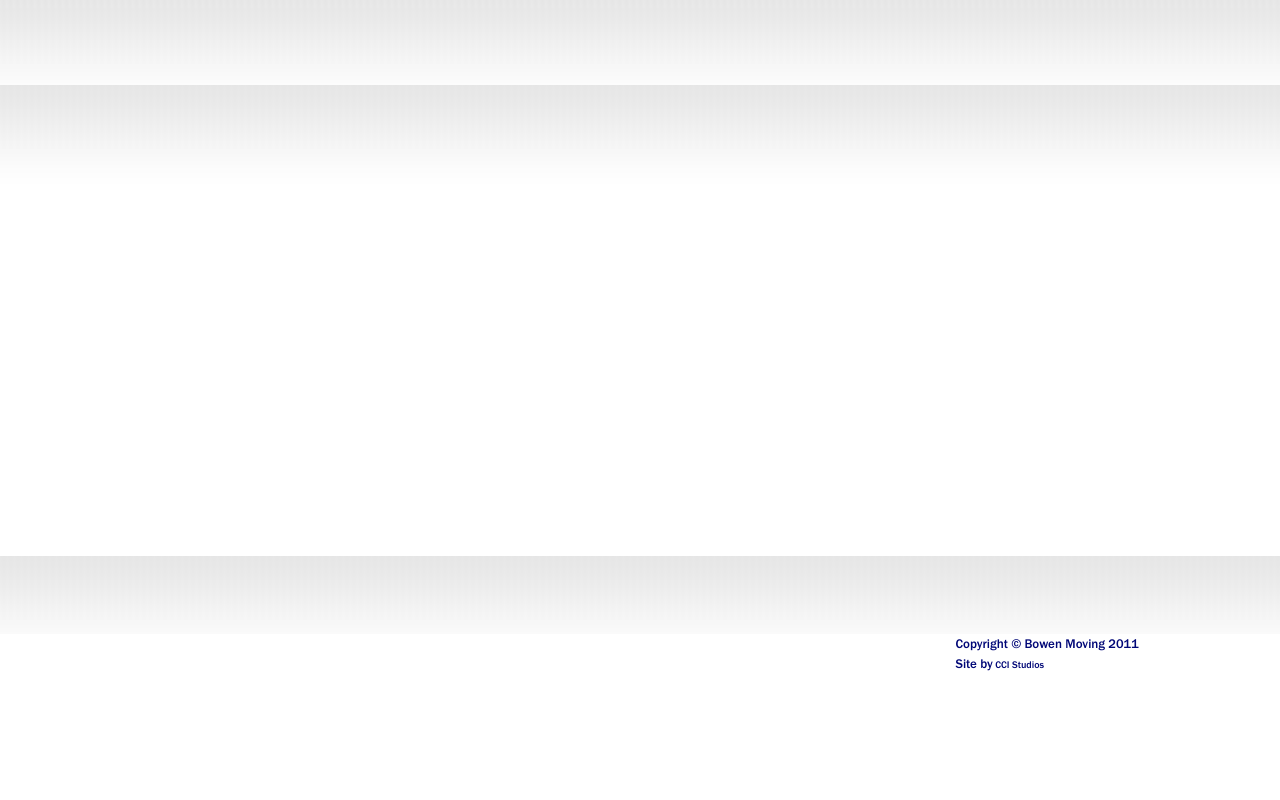
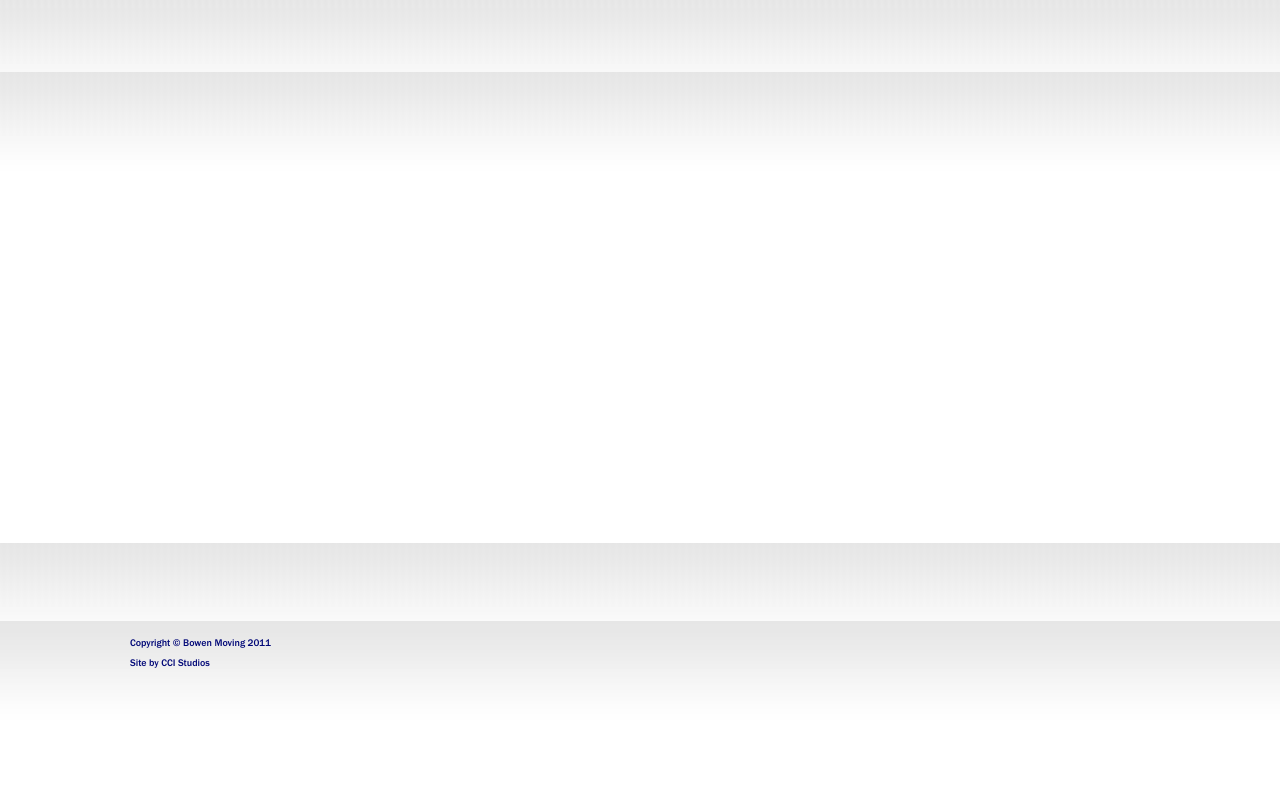
Before and after one commit to CCI-Studios/Bowen-Moving, a PHP site: page / in a window 1280 px wide. Run offline with PHP 8.4, Linux system fonts and the light colour scheme.

Commit message:
Bowen Moving site work continued.

```diff
--- a/template/templates/BowenMoving/css/elements.css
+++ b/template/templates/BowenMoving/css/elements.css
@@ -5,12 +5,13 @@
 
 html, body { height: 100%;}
 
-
 a { color: #000777; text-decoration: none;}
 
 a:hover { color: #8d0000;}
 
-p { padding: 1em 0; }
+p { padding: 1em 0;}
+
+
 
 body {
 	font-family: fgm, helvetica, Arial, sans-serif;
@@ -20,19 +21,21 @@
 	line-height: 20px;
 }
 
-h1, h2, h3, h4, h5, h6 { color: #8d0000; font-size: 13px;}
+h1, h2, h3, h4, h5, h6 {
+	color: #8d0000;
+	font-size: 13px;
+	margin: 0 -20px 0;
+}
 
 h1 {
-	width: 1021px;
 	text-indent: 20px;
 	font-size: 16px;
 	text-transform: uppercase;
 	border-bottom: 4px #000777 solid;
 	padding-bottom: 9px;
 	padding-top: 36px;
-
 }
 
-h2 { text-indent: 20px; border-bottom: 1px #000777 solid;}
+h2 { text-indent: 20px; border-bottom: 2px #000777 solid;}
 
-h3 {}
+h3 { }
--- a/template/templates/BowenMoving/css/layout.css
+++ b/template/templates/BowenMoving/css/layout.css
@@ -1,39 +1,25 @@
 #top > div, #mainmenu > div, #content > div, #bottom > div,
-#footer > div {
-	margin: 0 auto;
-	width: 1021px;
-}
+#footer > div { margin: 0 auto; width: 1020px;}
 
-#top { background: url(../images/bgtop.jpg) repeat-x; }
+#top { background: url(../images/bgtop.jpg) repeat-x;}
 
-#logo1 {
-	margin: 0  0 31px;
-	float: left;
-}
+#logo1 { margin: 0 0 21px; float: left;}
 
-#logo2 {
-	margin: 32px 0 53px;
-	float: right;
-}
+#logo2 { margin: 32px 0 40px; float: right;}
 
-#mainmenu { background: url(../images/mainmenubg.jpg) repeat-x; }
+#mainmenu { background: url(../images/mainmenubg.jpg) repeat-x;}
 
-#content { background: url(../images/bgcontent.jpg) repeat-x; }
-#content > div { padding-bottom: 32px; }
+#content { background: url(../images/bgcontent.jpg) repeat-x;}
+#content > div { padding: 0 20px 32px; width: 980px;}
 
-#bottom { background: url(../images/bgbottom.jpg) repeat-x; }
-#bottom > div {  padding: 34px 0 44px; }
+#bottom { background: url(../images/bgbottom.jpg) repeat-x;}
+#bottom > div { padding: 34px 0 44px; }
 
-#footer { background: url(../images/bgfooter.jpg) repeat-x; }
-#footer > div { }
+#footer { background: url(../images/bgfooter.jpg) repeat-x;}
+#footer > div {font-size: 10px; padding: 0 0 122px;}
 
-#footer > div > div {
-	position: relative;
-	float: right;
-	padding: 0 12px;
-}
+#footer > div > div { position: relative; padding: 12px 12px 0 0;}
 
-#footer a { font-size: 10px;}
 
 /* Extra Items to be removed before going live */
 #content { min-height: 471px;}
--- a/template/templates/BowenMoving/css/modules.css
+++ b/template/templates/BowenMoving/css/modules.css
@@ -6,11 +6,9 @@
 	text-align: center;
 }
 
-.moduletable_menu a:hover {
-	color: #8d0000;
-}
+.moduletable_menu a:hover { color: #8d0000;}
 
-.moduletable_menu ul {}
+.moduletable_menu ul { }
 
 .moduletable_menu li {
 	padding: 20px 0 0 6px;
@@ -21,9 +19,7 @@
 	position: relative;
 }
 
-.moduletable_menu li:hover ul {
-	display: block;
-}
+.moduletable_menu li:hover ul { display: block;}
 
 .moduletable_menu ul ul {
 	position: absolute;
@@ -44,38 +40,43 @@
 
 #mainmenu .moduletable_menu a { color: white;}
 
-#mainmenu .moduletable_menu a:hover { color: #000777;}
+#mainmenu .moduletable_menu a:hover {
+	color: white;
+	background-color: #ac0000;
+	padding: 20px 0 14px;
+}
 
-#mainmenu .moduletable_menu ul {margin: 0;}
+#mainmenu .moduletable_menu ul { margin: 0; margin-top: -8px;}
 
 #mainmenu .moduletable_menu li {
 	float: left;
-	padding: 0 23px;
-	line-height: 51px;
+	padding: 0 12px 0;
+	line-height: 58px;
 }
 
 #mainmenu .moduletable_menu ul ul li {
 	font-size: 12px;
 	float: none;
-	line-height: 2em;
+	line-height: 24px;
 }
+
+#mainmenu .moduletable_menu ul ul li:first-child { line-height: 30px;}
 
 #bottom .moduletable {
 	float: left;
-	width: 311px;
+	width: 310px;
 	margin-left: 14px;
 	padding: 0 10px;
 }
 
-#bottom .moduletable:first-child  {
-	margin-left: 0;
-}
+#bottom .moduletable:first-child  { margin-left: 0;}
 
 .moduletable h3 {
 	font-size: 15px;
 	text-transform: uppercase;
 	text-indent: 20px;
 	border-bottom: 4px #000777 solid;
-	padding-bottom: 8px;
-	margin: 0 -10px 25px;
+	margin: 0 -10px;
 }
+
+#footer .moduletable { position: absolute; top: 0; right: 0;}
--- a/template/templates/BowenMoving/css/reset.css
+++ b/template/templates/BowenMoving/css/reset.css
@@ -31,7 +31,7 @@
 
 }
 ol, ul {
-	margin: 1em 0 1em 2em;
+	margin: 0;
 }
 blockquote, q {
 	quotes: none;
--- a/template/templates/BowenMoving/css/styles.css
+++ b/template/templates/BowenMoving/css/styles.css
@@ -1,3 +1,6 @@
 .clear { clear: both;}
 
 .footer { padding-left: 10px;}
+
+/*.readmore { border:2px solid; -moz-border-radius:25px; border-radius:25px;
+}*/
--- a/template/templates/BowenMoving/index.php
+++ b/template/templates/BowenMoving/index.php
@@ -38,12 +38,11 @@
 	</div></div>
 
 	<div id="footer"><div>
-		<div>
-			<jdoc:include type="modules" name="footer" style="xhtml"/>
-		</div>
-		<div>Copyright &copy; Bowen Moving 2011<br />
-			 <span>Site by<a href="http://www.ccistudios.com" target="_blank"> CCI Studios</a></span>
-		</div>
+			<div>Copyright &copy; Bowen Moving 2011<br />
+			 	 Site by<a href="http://www.ccistudios.com" target="_blank">
+			     CCI Studios</a>
+				<jdoc:include type="modules" name="footer" style="xhtml"/>
+			</div>
 	</div></div>
 </body>
 
```
Also changed, not shown: public/images/stories/default/picbottomleft.jpg (deleted), public/images/stories/default/picbottommiddle.jpg (deleted), public/images/stories/default/picbottomright.jpg (deleted).
